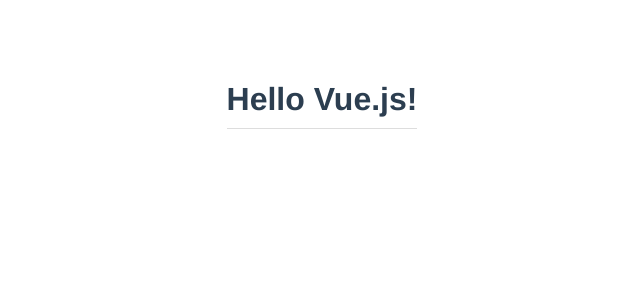
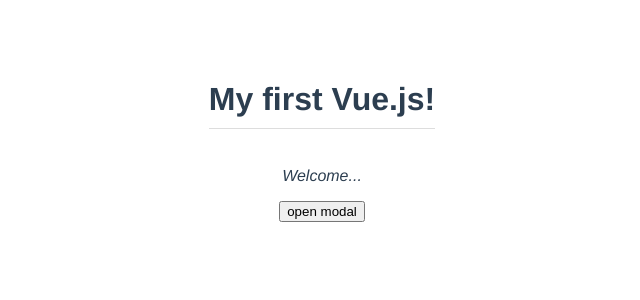
Before and after one commit to LydiahKamuyu/modal-project, a Vue app: page / in a window 1280 px wide. Shown: the top 300 px of the page, without its empty margins (318-958 px from the left). Built offline with nearby package versions, Linux system fonts and the light colour scheme.

Commit message:
Emitting custom events

```diff
--- a/src/App.vue
+++ b/src/App.vue
@@ -1,9 +1,10 @@
 <template>
   <h1>{{ title }}</h1>
+  <p> Welcome...</p>
   <div v-if="showModal">
-    <Modal :header="header" :text="text" theme="sale"/>
+    <Modal :header="header" :text="text" theme="sale" @close="toggleModal"/>
   </div>
-
+ <button @click="toggleModal"> open modal </button>
 </template>
 
 <script>
@@ -15,10 +16,15 @@
 
   data() {
     return {
-      title: 'Hello Vue.js!',
+      title: 'My first Vue.js!',
       header: 'Sign up for giveaways',
       text: 'Must be nice',
-      showModal: false
+      showModal: false,
+    }
+  },
+  methods: {
+    toggleModal() {
+      this.showModal =!this.showModal
     }
   }
 
--- a/src/components/Modal.vue
+++ b/src/components/Modal.vue
@@ -1,5 +1,5 @@
 <template>
-    <div class="backdrop">
+    <div class="backdrop" @click="closeModal">
         <div class="modal" :class="{sale: theme === 'sale'}">
             <h1> {{ header }}</h1>
             <p>{{ text }}</p>
@@ -10,7 +10,12 @@
 <script>
 
 export default {
-    props:['header', 'text', 'theme']
+    props:['header', 'text', 'theme'],
+    methods:{
+        closeModal(){
+            this.$emit('close');
+        }
+    }
 }
 </script>
 <style scoped>
```
